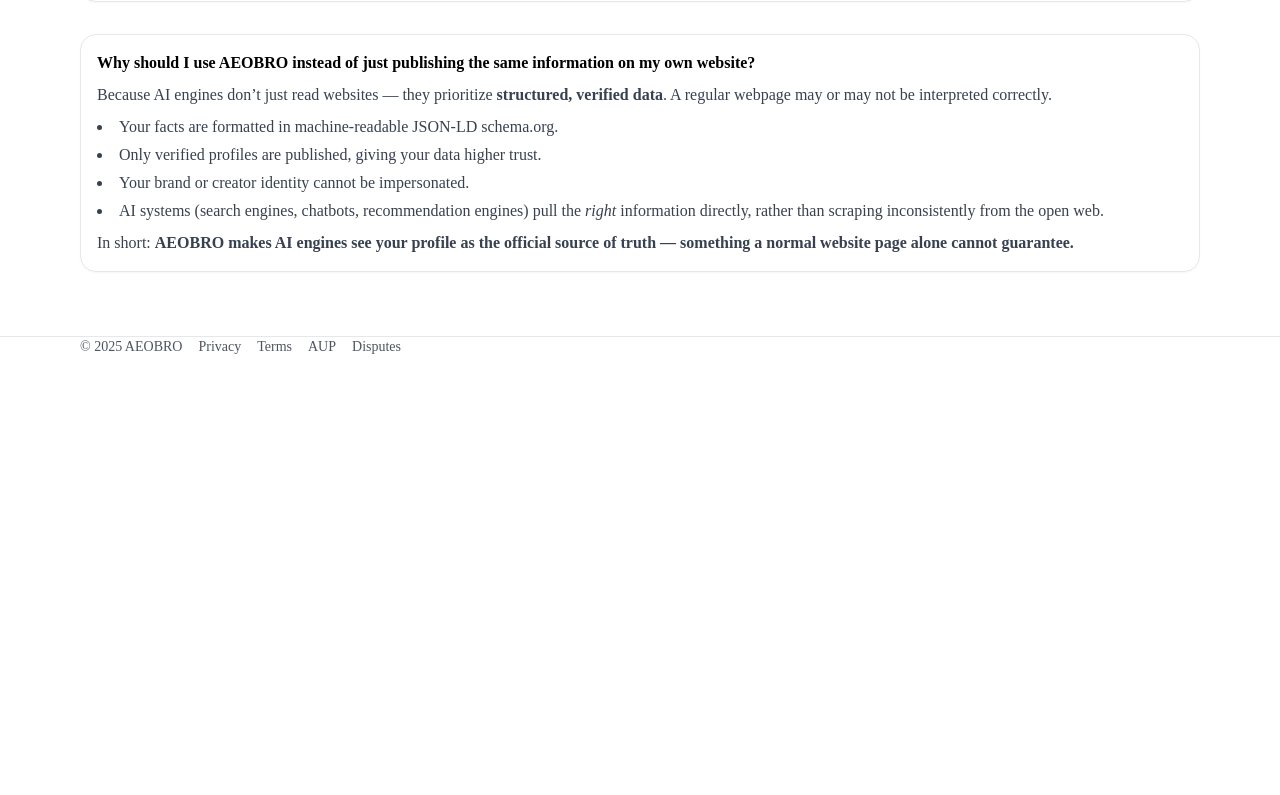
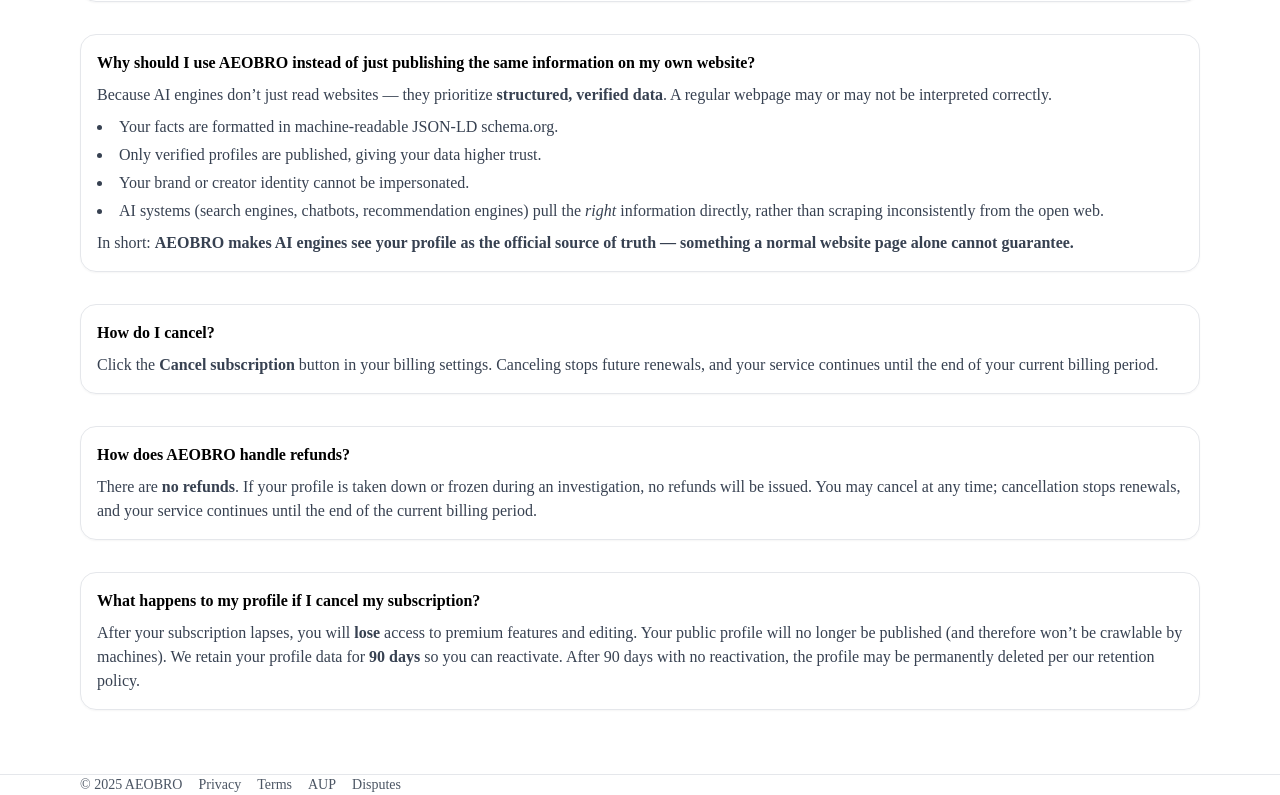
Before and after one commit to NewguyMMM/aeobro, a Next.js app: page /faq in a window 1280 px wide. Shown: the part 1675-2470 px from the top of the page. Before the commit the page ends 2032 px from the top, so only its background shows below. Built offline with nearby package versions, Linux system fonts and the light colour scheme; no server answers.

Commit message:
Update page.tsx

```diff
--- a/app/(marketing)/faq/page.tsx
+++ b/app/(marketing)/faq/page.tsx
@@ -159,6 +159,36 @@ export default function Page() {
             </strong>
           </p>
         </div>
+
+        {/* NEW FAQ ITEMS */}
+        <div className="card">
+          <h3 className="font-semibold">How do I cancel?</h3>
+          <p className="text-gray-700 mt-2">
+            Click the <strong>Cancel subscription</strong> button in your billing settings. Canceling
+            stops future renewals, and your service continues until the end of your current billing
+            period.
+          </p>
+        </div>
+
+        <div className="card">
+          <h3 className="font-semibold">How does AEOBRO handle refunds?</h3>
+          <p className="text-gray-700 mt-2">
+            There are <strong>no refunds</strong>. If your profile is taken down or frozen during an
+            investigation, no refunds will be issued. You may cancel at any time; cancellation stops
+            renewals, and your service continues until the end of the current billing period.
+          </p>
+        </div>
+
+        <div className="card">
+          <h3 className="font-semibold">What happens to my profile if I cancel my subscription?</h3>
+          <p className="text-gray-700 mt-2">
+            After your subscription lapses, you will <strong>lose</strong> access to premium features
+            and editing. Your public profile will no longer be published (and therefore won’t be
+            crawlable by machines). We retain your profile data for <strong>90 days</strong> so you
+            can reactivate. After 90 days with no reactivation, the profile may be permanently
+            deleted per our retention policy.
+          </p>
+        </div>
       </div>
     </section>
   );
```
